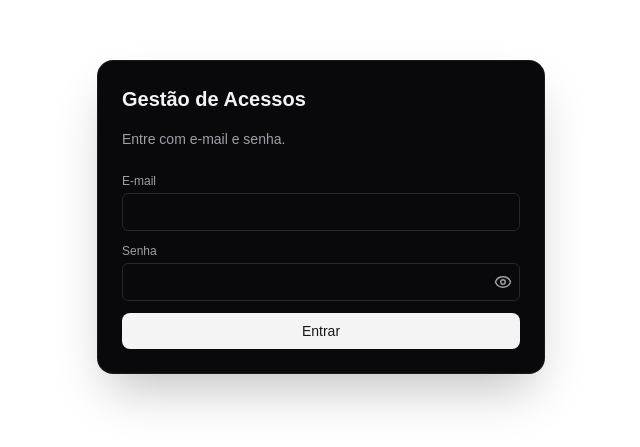
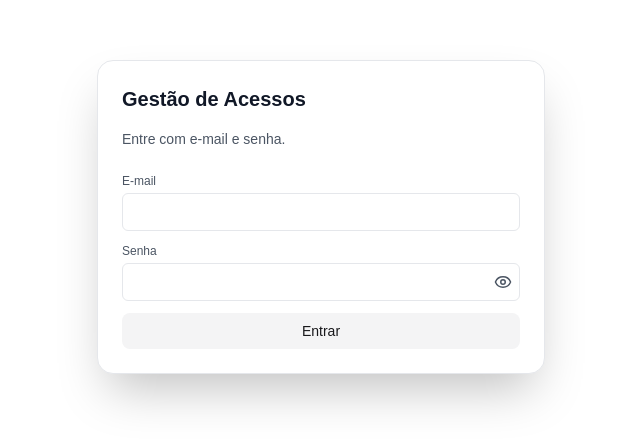
Before and after one commit to domatech-developer/overview-report, a Next.js app: page /login in a window 1280 px wide. Shown: the part 183-630 px from the top of the page, without its empty margins (319-959 px from the left). Built offline with nearby package versions, Linux system fonts and the light colour scheme.

Commit message:
:hammer: light/dark added

```diff
--- a/src/app/globals.css
+++ b/src/app/globals.css
@@ -2,7 +2,36 @@
 
 :root {
   --background: #ffffff;
-  --foreground: #171717;
+  --foreground: #0a0a0a;
+  --card: #ffffff;
+  --card-border: #e5e7eb;
+  --muted: #6b7280;
+  --muted-strong: #374151;
+  --surface: #f9fafb;
+  --accent: #111827;
+  --accent-contrast: #f9fafb;
+  --danger-bg: #fef2f2;
+  --danger-border: #fecaca;
+  --danger-fg: #991b1b;
+  --scroll-track: #f3f4f6;
+  --scroll-thumb: #d1d5db;
+}
+
+[data-theme="dark"] {
+  --background: #0a0a0a;
+  --foreground: #ededed;
+  --card: #0b0b0b;
+  --card-border: #27272a;
+  --muted: #a1a1aa;
+  --muted-strong: #d4d4d8;
+  --surface: #0a0a0a;
+  --accent: #e5e7eb;
+  --accent-contrast: #0a0a0a;
+  --danger-bg: #43121a;
+  --danger-border: #7f1d1d;
+  --danger-fg: #fecaca;
+  --scroll-track: #0a0a0a;
+  --scroll-thumb: #27272a;
 }
 
 @theme inline {
@@ -12,12 +41,7 @@
   --font-mono: var(--font-geist-mono);
 }
 
-@media (prefers-color-scheme: dark) {
-  :root {
-    --background: #0a0a0a;
-    --foreground: #ededed;
-  }
-}
+/* prefers-color-scheme is used only as initial default; ThemeProvider sets data-theme later */
 
 body {
   background: var(--background);
@@ -37,24 +61,77 @@ summary,
 /* Thin, dark scrollbars (global) */
 * {
   scrollbar-width: thin; /* Firefox */
-  scrollbar-color: #27272a #0a0a0a; /* thumb, track */
+  scrollbar-color: var(--scroll-thumb) var(--scroll-track); /* thumb, track */
 }
 *::-webkit-scrollbar {
   height: 8px;
   width: 8px;
 }
 *::-webkit-scrollbar-track {
-  background: #0a0a0a;
+  background: var(--scroll-track);
 }
 *::-webkit-scrollbar-thumb {
-  background: #27272a;
+  background: var(--scroll-thumb);
   border-radius: 8px;
 }
 *::-webkit-scrollbar-thumb:hover {
-  background: #3f3f46;
+  background: color-mix(in oklab, var(--scroll-thumb), black 15%);
 }
 
 /* Flow lanes can reuse global, but keep class for future tweaks */
 .flow-scroll {
   scrollbar-width: thin;
 }
+
+/* Light theme safeguards for hardcoded zinc classes (to avoid invisible text on white) */
+[data-theme="light"] .text-zinc-100 {
+  color: #111827 !important;
+}
+[data-theme="light"] .text-zinc-200 {
+  color: #1f2937 !important;
+}
+[data-theme="light"] .text-zinc-300 {
+  color: #374151 !important;
+}
+[data-theme="light"] .text-zinc-400 {
+  color: #4b5563 !important;
+}
+[data-theme="light"] .text-zinc-500 {
+  color: #6b7280 !important;
+}
+
+[data-theme="light"] .border-zinc-800,
+[data-theme="light"] .border-zinc-800\/60,
+[data-theme="light"] .border-rose-900\/60 {
+  border-color: var(--card-border) !important;
+}
+
+[data-theme="light"] .bg-zinc-950,
+[data-theme="light"] .bg-zinc-950\/40,
+[data-theme="light"] .bg-zinc-950\/50,
+[data-theme="light"] .bg-zinc-950\/60,
+[data-theme="light"] .bg-zinc-900,
+[data-theme="light"] .bg-zinc-900\/60 {
+  background-color: var(--card) !important;
+}
+
+/* Chips/Tags used in Agenda: make dark badges readable in light theme */
+[data-theme="light"] .bg-zinc-800,
+[data-theme="light"] .bg-zinc-700 {
+  background-color: #e5e7eb !important; /* zinc-200 */
+  color: #111827 !important; /* slate-900 for text */
+}
+
+[data-theme="light"] .hover\:bg-zinc-900:hover {
+  background-color: #f3f4f6 !important;
+}
+
+[data-theme="light"] .text-rose-200 {
+  color: #7f1d1d !important;
+}
+[data-theme="light"] .bg-rose-950\/40 {
+  background-color: var(--danger-bg) !important;
+}
+[data-theme="light"] .border-rose-900\/60 {
+  border-color: var(--danger-border) !important;
+}
--- a/src/app/layout.tsx
+++ b/src/app/layout.tsx
@@ -1,6 +1,7 @@
 import type { Metadata } from "next";
 import { Geist, Geist_Mono } from "next/font/google";
 import React from "react";
+import { ThemeProvider } from "@/components/theme/ThemeProvider";
 import "./globals.css";
 
 const geistSans = Geist({
@@ -26,7 +27,7 @@ export default function RootLayout({
   return (
     <html lang="en">
       <body className={`${geistSans.variable} ${geistMono.variable} antialiased`}>
-          {children}
+        <ThemeProvider>{children}</ThemeProvider>
       </body>
     </html>
   );
--- a/src/app/page.tsx
+++ b/src/app/page.tsx
@@ -22,6 +22,7 @@ import {
   Share2,
   ArrowRight,
 } from "lucide-react";
+import { ThemeToggle } from "@/components/theme/ThemeToggle";
 
 /**
  * Client Projects Dashboard — JSON-first, Mongo-ready
@@ -1042,17 +1043,6 @@ export default function Page() {
           <h1 className="text-2xl font-semibold">Overview Report - Domatech</h1>
         </div>
         <div className="flex items-center gap-2">
-          <button
-            onClick={async () => {
-              try {
-                await fetch("/api/auth/logout", { method: "POST" });
-                router.replace("/login");
-              } catch {}
-            }}
-            className="inline-flex items-center gap-2 rounded-xl border border-zinc-800/60 px-3 py-2 text-sm hover:bg-zinc-900"
-          >
-            Sair
-          </button>
           <label className="inline-flex cursor-pointer items-center gap-2 rounded-xl border border-zinc-800/60 px-3 py-2 text-sm hover:bg-zinc-900">
             <Upload className="h-4 w-4" />
             Importar JSON
@@ -1072,6 +1062,18 @@ export default function Page() {
             className="inline-flex items-center gap-2 rounded-xl bg-zinc-100 px-3 py-2 text-sm font-medium text-zinc-900 hover:bg-white"
           >
             <Plus className="h-4 w-4" /> Novo cliente
+          </button>
+          <ThemeToggle />
+          <button
+            onClick={async () => {
+              try {
+                await fetch("/api/auth/logout", { method: "POST" });
+                router.replace("/login");
+              } catch {}
+            }}
+            className="inline-flex items-center gap-2 rounded-xl border border-zinc-800/60 px-3 py-2 text-sm hover:bg-zinc-900"
+          >
+            Sair
           </button>
         </div>
       </header>
--- /dev/null
+++ b/src/components/theme/ThemeProvider.tsx
@@ -0,0 +1,62 @@
+"use client";
+
+import React, { createContext, useCallback, useContext, useEffect, useMemo, useState } from "react";
+
+type Theme = "light" | "dark";
+
+interface ThemeCtx {
+  theme: Theme;
+  isDark: boolean;
+  toggle: () => void;
+  setTheme: (t: Theme) => void;
+}
+
+const Ctx = createContext<ThemeCtx | null>(null);
+
+function getSystemPreference(): Theme {
+  if (typeof window === "undefined") return "light";
+  return window.matchMedia && window.matchMedia("(prefers-color-scheme: dark)").matches ? "dark" : "light";
+}
+
+function applyThemeAttr(t: Theme) {
+  if (typeof document === "undefined") return;
+  document.documentElement.setAttribute("data-theme", t);
+}
+
+export function ThemeProvider({ children }: { children: React.ReactNode }) {
+  const [theme, setThemeState] = useState<Theme>(() => {
+    if (typeof window === "undefined") return "light";
+    const saved = (localStorage.getItem("theme") as Theme | null) || null;
+    return saved ?? getSystemPreference();
+  });
+
+  useEffect(() => {
+    applyThemeAttr(theme);
+  }, [theme]);
+
+  useEffect(() => {
+    // Initialize on mount in case SSR default differs
+    applyThemeAttr(theme);
+  }, []);
+
+  const setTheme = useCallback((t: Theme) => {
+    setThemeState(t);
+    try {
+      localStorage.setItem("theme", t);
+    } catch {}
+  }, []);
+
+  const toggle = useCallback(() => {
+    setTheme(theme === "dark" ? "light" : "dark");
+  }, [theme, setTheme]);
+
+  const value = useMemo<ThemeCtx>(() => ({ theme, isDark: theme === "dark", toggle, setTheme }), [theme, toggle, setTheme]);
+
+  return <Ctx.Provider value={value}>{children}</Ctx.Provider>;
+}
+
+export function useTheme() {
+  const ctx = useContext(Ctx);
+  if (!ctx) throw new Error("useTheme must be used within ThemeProvider");
+  return ctx;
+}
--- /dev/null
+++ b/src/components/theme/ThemeToggle.tsx
@@ -0,0 +1,19 @@
+"use client";
+
+import React from "react";
+import { useTheme } from "./ThemeProvider";
+
+export function ThemeToggle() {
+  const { isDark, toggle } = useTheme();
+  return (
+    <button
+      onClick={toggle}
+      className="inline-flex items-center gap-2 rounded-xl border border-zinc-800/60 px-3 py-2 text-sm hover:bg-zinc-900"
+      title={isDark ? "Mudar para claro" : "Mudar para escuro"}
+      aria-label="Alternar tema"
+    >
+      <span className="inline-block h-4 w-4 rounded-full" style={{ backgroundColor: isDark ? "#f5f5f5" : "#0a0a0a" }} />
+      {isDark ? "Escuro" : "Claro"}
+    </button>
+  );
+}
```
